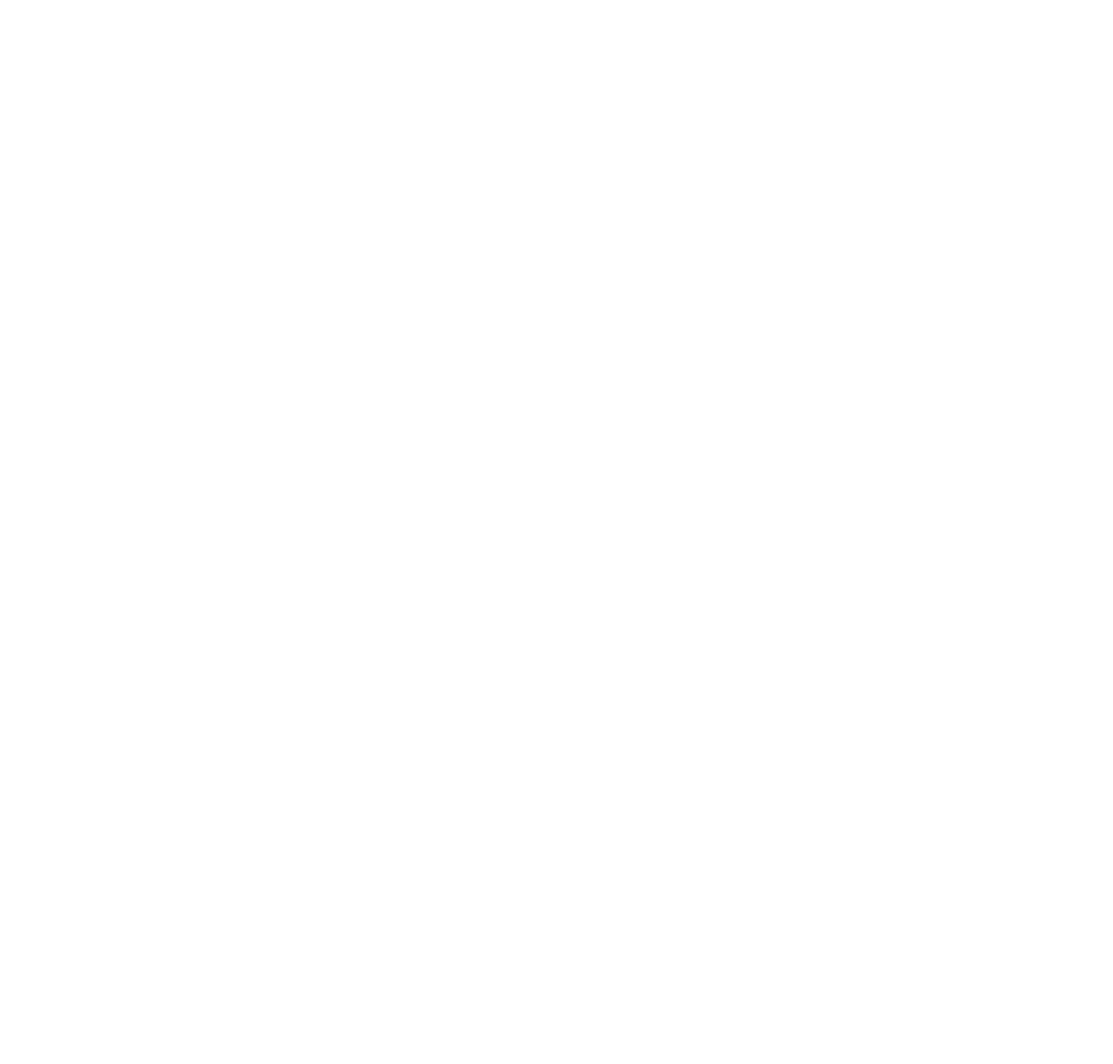
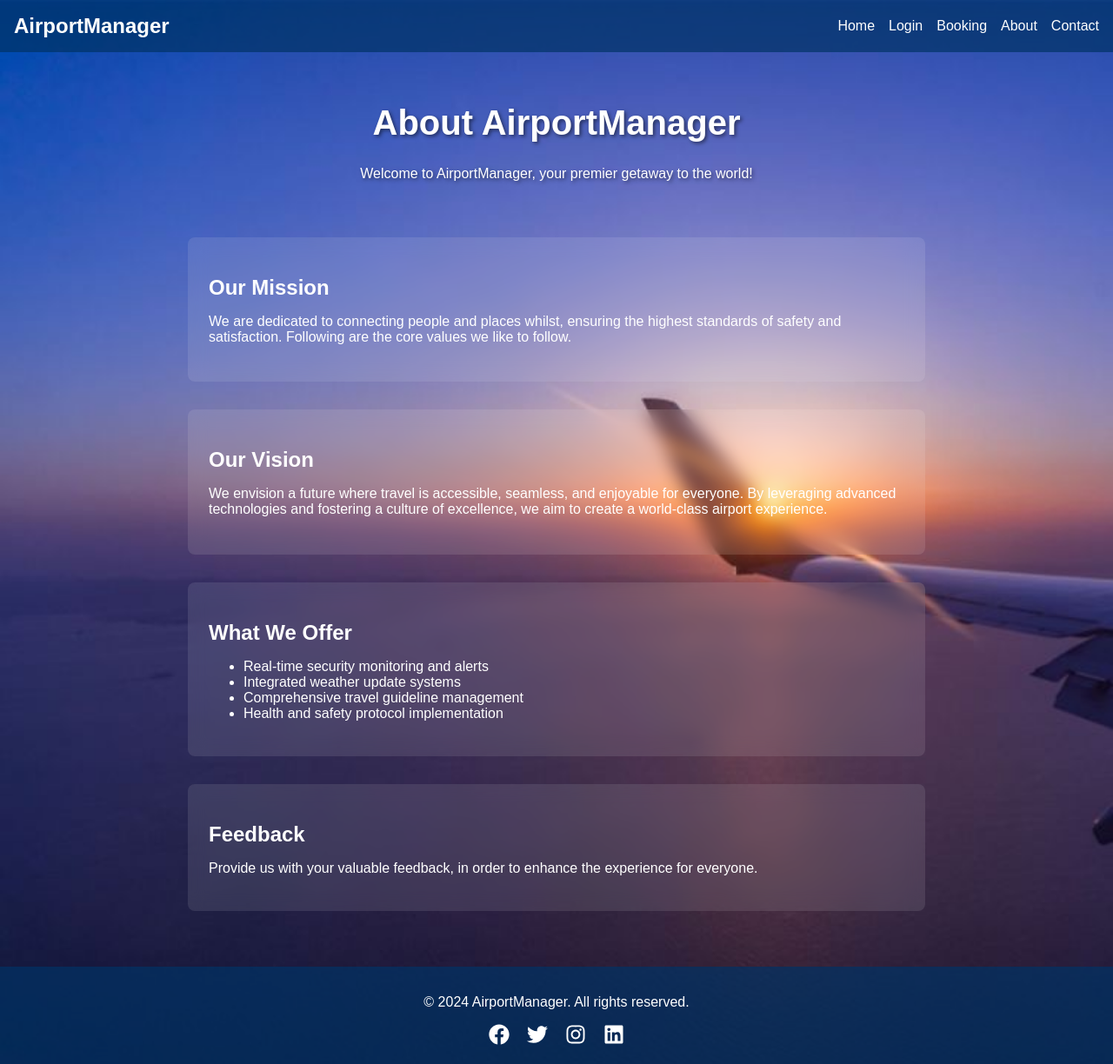
Before and after one commit to kdb04/cloudBase, a React (Vite) app in the folder frontend/: page /About in a window 1280 px wide. Before the commit this address had no page. Shown: the whole page at 87% size. Before the commit the page ends 800 px from the top, so only its background shows below. Built offline with nearby package versions, Linux system fonts and the light colour scheme.

Commit message:
about page done

```diff
--- /dev/null
+++ b/frontend/src/About.jsx
@@ -0,0 +1,95 @@
+import React from 'react';
+import { FaFacebook, FaTwitter, FaInstagram, FaLinkedin } from 'react-icons/fa';
+import './about.css';
+
+const About = () => {
+  return (
+    <div className="page-container">
+      <nav className="top-nav">
+        <div className="nav-logo">
+          <a href="/">AirportManager</a>
+        </div>
+        <div className="nav-links">
+          <a href="/">Home</a>
+          <a href="/login">Login</a>
+          <a href="/booking">Booking</a>
+          <a href="/about">About</a>
+          <a href="/contact">Contact</a>
+        </div>
+      </nav>
+
+      <main className="main-content">
+        <div className="hero">
+          <h1>About AirportManager</h1>
+          <p>Welcome to AirportManager, your premier getaway to the world!</p>
+        </div>
+
+        <div className="info-card about-card">
+          <h2>Our Mission</h2>
+          <p>
+            We are dedicated to connecting people and places whilst, ensuring the highest standards of safety and satisfaction. Following are the core values we like to follow.
+          </p>
+          <div className="hover-content">
+            <h3>Our Values</h3>
+            <ul>
+              <li>Innovation</li>
+              <li>Efficiency</li>
+              <li>Security</li>
+              <li>Customer Satisfaction</li>
+            </ul>
+          </div>
+        </div>
+
+        <div className="info-card about-card">
+          <h2>Our Vision</h2>
+          <p>
+            We envision a future where travel is accessible, seamless, and enjoyable for everyone. By leveraging advanced technologies and fostering a culture of excellence, we aim to create a world-class airport experience.
+          </p>
+          <div className="hover-content">
+            <h3>Our Team</h3>
+            <p>
+              Led by industry veterans with over 50 years of combined experience in airport operations,
+              software development, and aviation security.
+            </p>
+          </div>
+        </div>
+
+        <div className="info-card about-card">
+          <h2>What We Offer</h2>
+          <ul>
+            <li>Real-time security monitoring and alerts</li>
+            <li>Integrated weather update systems</li>
+            <li>Comprehensive travel guideline management</li>
+            <li>Health and safety protocol implementation</li>
+          </ul>
+          <div className="hover-content">
+            <p>
+              Our solutions are tailored to meet the unique needs of airports of all sizes,
+              from regional hubs to international gateways.
+            </p>
+          </div>
+        </div>
+
+        <div className="info-card about-card">
+            <h2>Feedback</h2>
+            <p>Provide us with your valuable feedback, in order to enhance the experience for everyone.</p>
+            <div className="hover-content">
+                <p>Feel free to reach out to our customer-services team. Follow us on social media for the latest updates.</p>
+            </div>
+        </div>
+      </main>
+
+      <footer className="footer">
+        <p>© 2024 AirportManager. All rights reserved.</p>
+        <div className="social-icons">
+          <a href="#"><FaFacebook /></a>
+          <a href="#"><FaTwitter /></a>
+          <a href="#"><FaInstagram /></a>
+          <a href="#"><FaLinkedin /></a>
+        </div>
+      </footer>
+    </div>
+  );
+};
+
+export default About;
--- a/frontend/src/App.jsx
+++ b/frontend/src/App.jsx
@@ -3,6 +3,7 @@
 import HomePage from "./HomePage";
 import LoginForm from "./Login";
 import Booking from "./Booking"
+import About from "./About"
 
 function App(){
     return(
@@ -12,6 +13,7 @@
                     <Route path="/" element={<HomePage />}/>
                     <Route path="/Login" element={<LoginForm />}/>
                     <Route path="/Booking" element={<Booking />}/>
+                    <Route path="/About" element={<About />}/>
                 </Routes>
             </div>
         </Router>
--- /dev/null
+++ b/frontend/src/about.css
@@ -0,0 +1,105 @@
+.page-container {
+    min-height: 100vh;
+    display: flex;
+    flex-direction: column;
+    font-family: Arial, sans-serif;
+    background-image: url('./assets/airplane.jpeg');
+    background-size: cover;
+    background-position: center;
+    background-attachment: fixed;
+}
+
+.top-nav {
+    background-color: rgba(0, 51, 102, 0.7);
+    padding: 1rem;
+    display: flex;
+    justify-content: space-between;
+    align-items: center;
+}
+
+.nav-logo a {
+    color: white;
+    font-size: 1.5rem;
+    text-decoration: none;
+    font-weight: bold;
+}
+
+.nav-links {
+    display: flex;
+    gap: 1rem;
+}
+
+.nav-links a {
+    color: white;
+    text-decoration: none;
+}
+
+.main-content {
+    flex-grow: 1;
+    padding: 2rem;
+    display: flex;
+    flex-direction: column;
+    align-items: center;
+}
+
+.hero {
+    text-align: center;
+    margin-bottom: 3rem;
+    color: white;
+    text-shadow: 2px 2px 4px rgba(0,0,0,0.5);
+}
+
+.hero h1 {
+    font-size: 2.5rem;
+}
+
+.about-card {
+    background-color: rgba(255, 255, 255, 0.1);
+    backdrop-filter: blur(10px);
+    padding: 1.5rem;
+    border-radius: 8px;
+    color: white;
+    transition: all 0.3s ease;
+    overflow: hidden;
+    margin-bottom: 2rem;
+    width: 100%;
+    max-width: 800px;
+}
+
+.about-card h2 {
+    margin-bottom: 1rem;
+}
+
+.about-card .hover-content {
+    max-height: 0;
+    opacity: 0;
+    transition: all 0.3s ease;
+}
+
+.about-card:hover {
+    background-color: rgba(255, 255, 255, 0.2);
+    transform: translateY(-5px);
+}
+
+.about-card:hover .hover-content {
+    max-height: 200px;
+    opacity: 1;
+}
+
+.footer {
+    background-color: rgba(0, 51, 102, 0.7);
+    color: white;
+    text-align: center;
+    padding: 1rem;
+    margin-top: auto;
+}
+
+.social-icons a {
+    color: white;
+    font-size: 24px;
+    margin: 0 10px;
+}
+
+.social-icons a:hover {
+    color: #007bff;
+}
```
Also changed, not shown: 1 other file (tests, documents, lock files or other folders).
